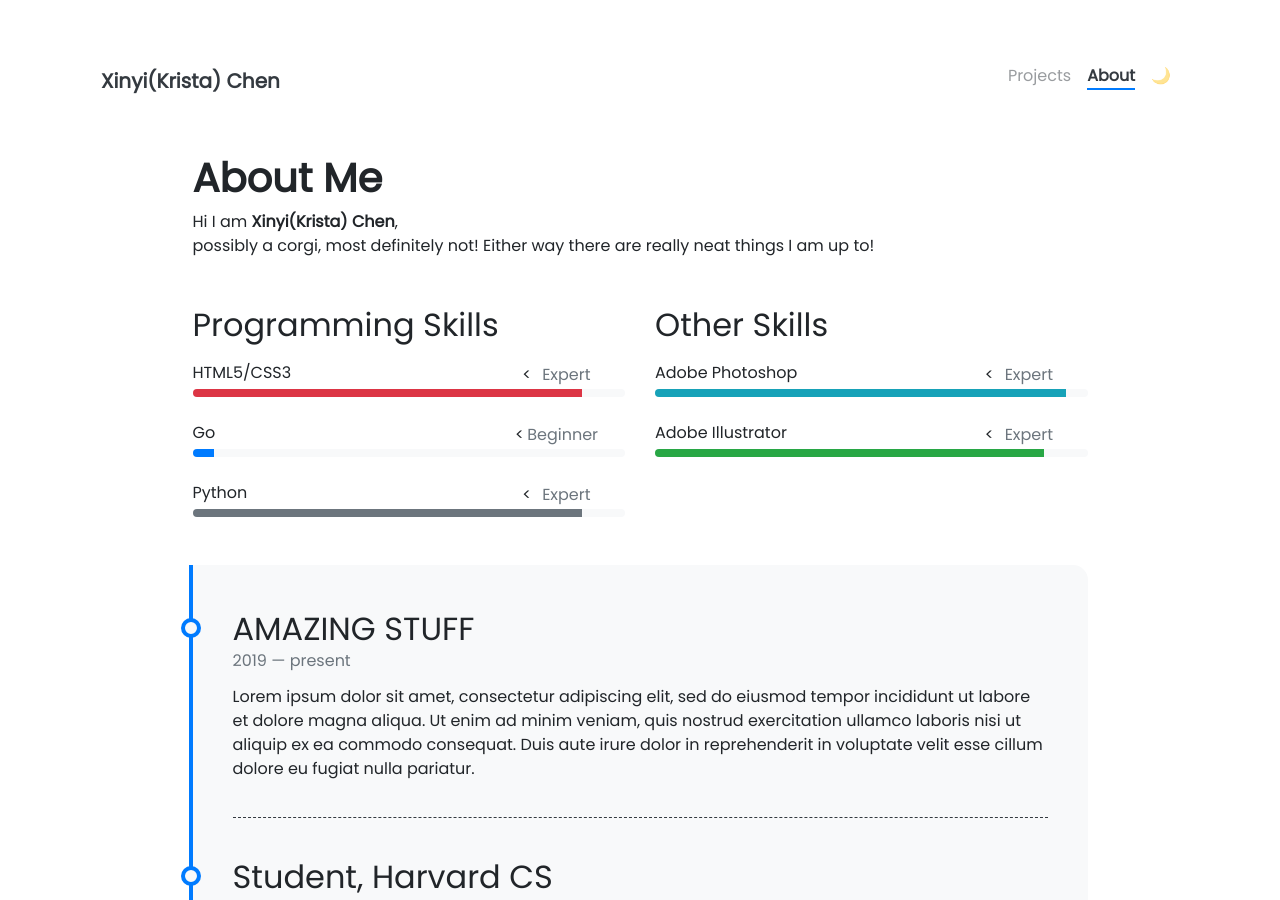
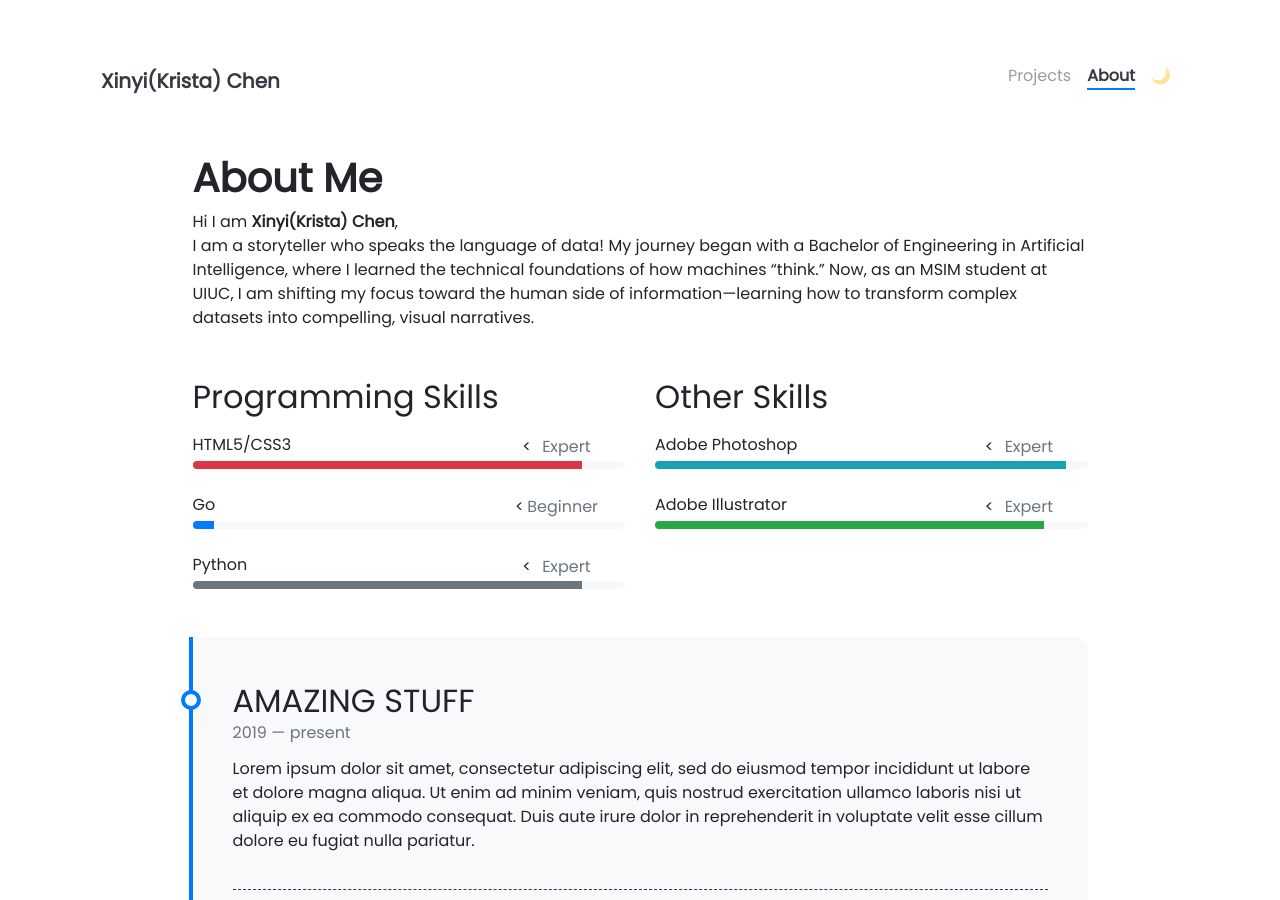
Before and after one commit to xinyiC11/xinyiC11.github.io, a Jekyll site: the page built from pages/about.md, in a window 1280 px wide and 900 px high. Built offline with Jekyll 4.4.1, drawn with Linux system fonts in a browser that asks for light colours; nearby versions of some CDN libraries.

Commit message:
Update about.md

```diff
--- a/pages/about.md
+++ b/pages/about.md
@@ -8,7 +8,7 @@ weight: 3
 # **About Me**
 
 Hi I am **{{ site.author.name }}**,<br>
-possibly a corgi, most definitely not!  Either way there are really neat things I am up to!
+I am a storyteller who speaks the language of data! My journey began with a Bachelor of Engineering in Artificial Intelligence, where I learned the technical foundations of how machines "think." Now, as an MSIM student at UIUC, I am shifting my focus toward the human side of information—learning how to transform complex datasets into compelling, visual narratives.
 
 <div class="row">
 {% include about/skills.html title="Programming Skills" source=site.data.programming-skills %}
```
